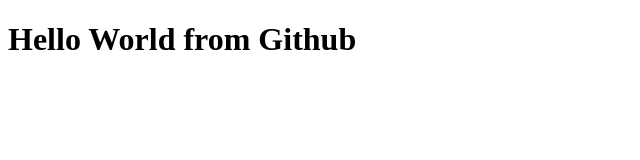
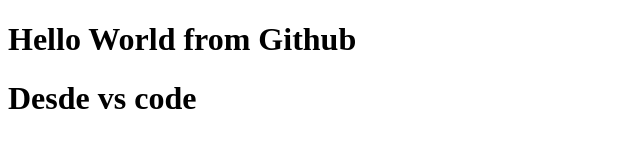
Before and after one commit to JaviLR81/cursoGITVSCODE, a plain HTML site: page index.html in a window 1280 px wide. Shown: the whole page, without its empty margins (0-640 px from the left). Drawn offline with Linux system fonts and the light colour scheme.

Commit message:
Agregando segundo párrafo

```diff
--- a/index.html
+++ b/index.html
@@ -7,5 +7,6 @@
 </head>
 <body>
     <h1>Hello World from Github</h1>
+    <h1>Desde vs code</h1>
 </body>
 </html>
```
